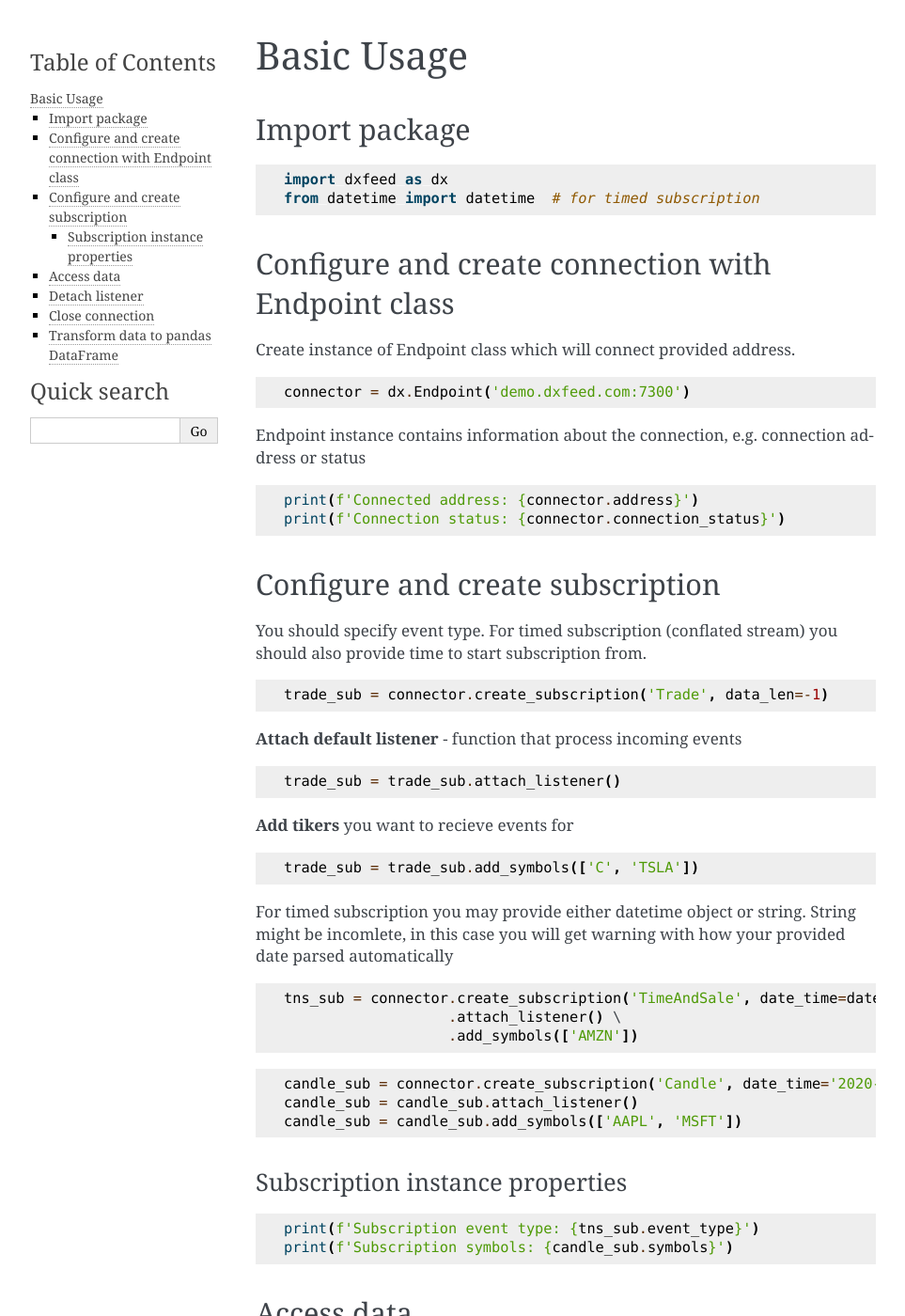
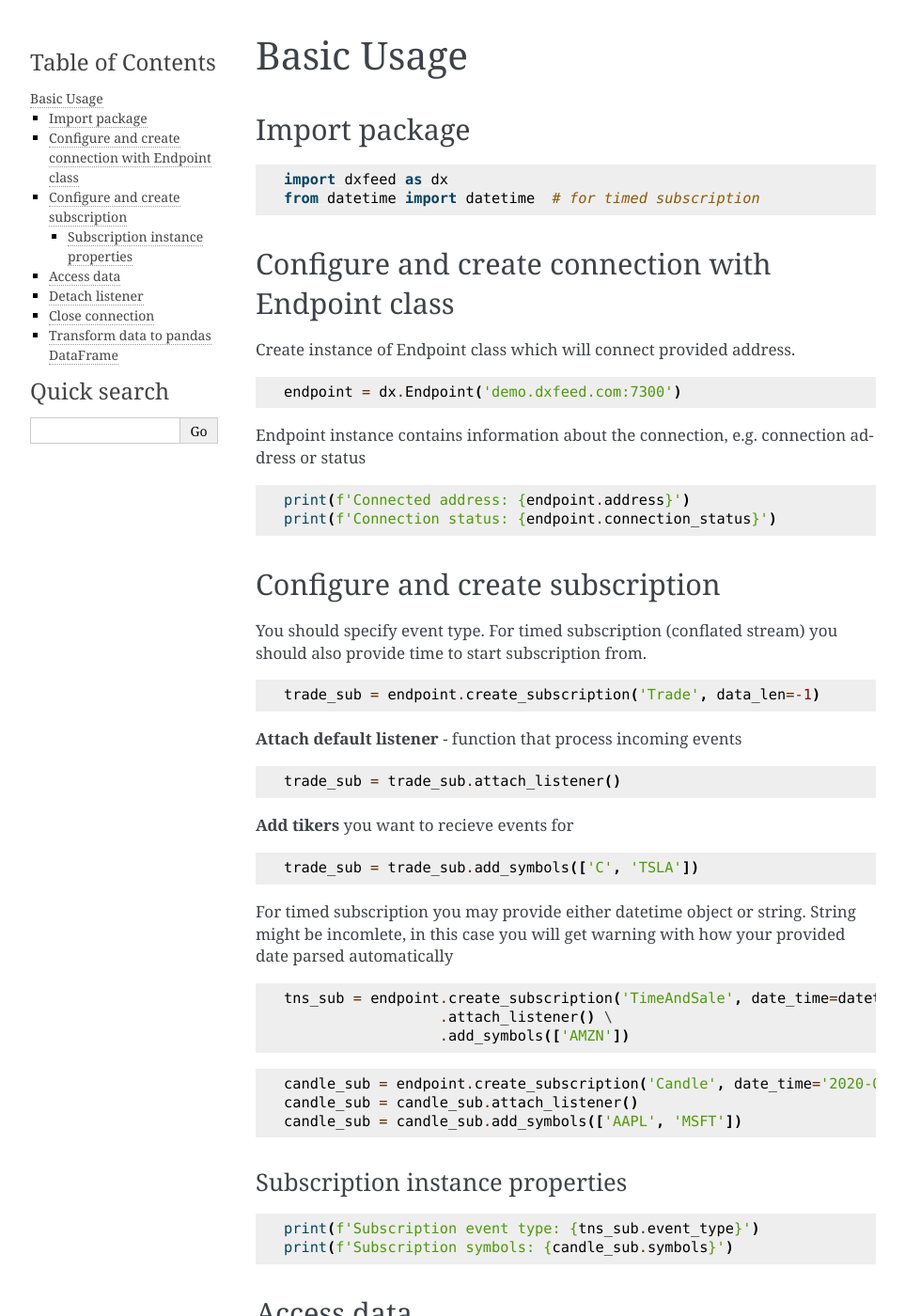
Before and after one commit to dxFeed/dxfeed-python-api, a Sphinx documentation site: the page built from docs/basic_usage.rst, in a window 1280 px wide and 1400 px high. Shown: the whole window at 94% size, without its empty margins (148-1111 px from the left). Built offline with Sphinx 7.4.7, drawn with Linux system fonts in a browser that asks for light colours; some of the changed text lies outside the part shown.

Commit message:
[EN-1328] connector to endpoint renaming

```diff
--- a/docs/basic_usage.rst
+++ b/docs/basic_usage.rst
@@ -18,15 +18,15 @@ Create instance of Endpoint class which will connect provided address.
 
 .. code:: ipython3
 
-    connector = dx.Endpoint('demo.dxfeed.com:7300')
+    endpoint = dx.Endpoint('demo.dxfeed.com:7300')
 
 Endpoint instance contains information about the connection,
 e.g. connection address or status
 
 .. code:: ipython3
 
-    print(f'Connected address: {connector.address}')
-    print(f'Connection status: {connector.connection_status}')
+    print(f'Connected address: {endpoint.address}')
+    print(f'Connection status: {endpoint.connection_status}')
 
 Configure and create subscription
 ~~~~~~~~~~~~~~~~~~~~~~~~~~~~~~~~~
@@ -36,7 +36,7 @@ you should also provide time to start subscription from.
 
 .. code:: ipython3
 
-    trade_sub = connector.create_subscription('Trade', data_len=-1)
+    trade_sub = endpoint.create_subscription('Trade', data_len=-1)
 
 **Attach default listener** - function that process incoming events
 
@@ -56,13 +56,13 @@ your provided date parsed automatically
 
 .. code:: ipython3
 
-    tns_sub = connector.create_subscription('TimeAndSale', date_time=datetime.now()) \
-                       .attach_listener() \
-                       .add_symbols(['AMZN'])
+    tns_sub = endpoint.create_subscription('TimeAndSale', date_time=datetime.now()) \
+                      .attach_listener() \
+                      .add_symbols(['AMZN'])
 
 .. code:: ipython3
 
-    candle_sub = connector.create_subscription('Candle', date_time='2020-04-16 13:05')
+    candle_sub = endpoint.create_subscription('Candle', date_time='2020-04-16 13:05')
     candle_sub = candle_sub.attach_listener()
     candle_sub = candle_sub.add_symbols(['AAPL', 'MSFT'])
 
@@ -99,8 +99,8 @@ Close connection
 
 .. code:: ipython3
 
-    connector.close_connection()
-    print(f'Connection status: {connector.connection_status}')
+    endpoint.close_connection()
+    print(f'Connection status: {endpoint.connection_status}')
 
 Transform data to pandas DataFrame
 ~~~~~~~~~~~~~~~~~~~~~~~~~~~~~~~~~~
```
